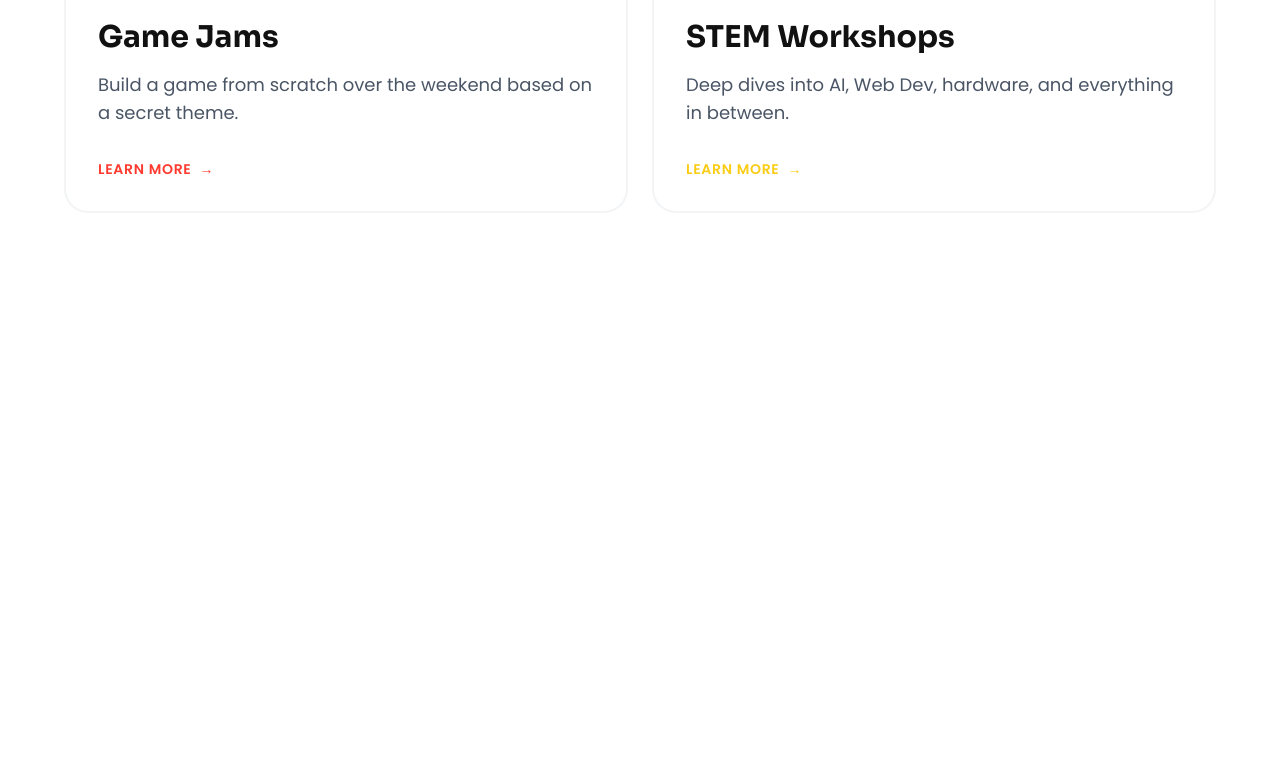
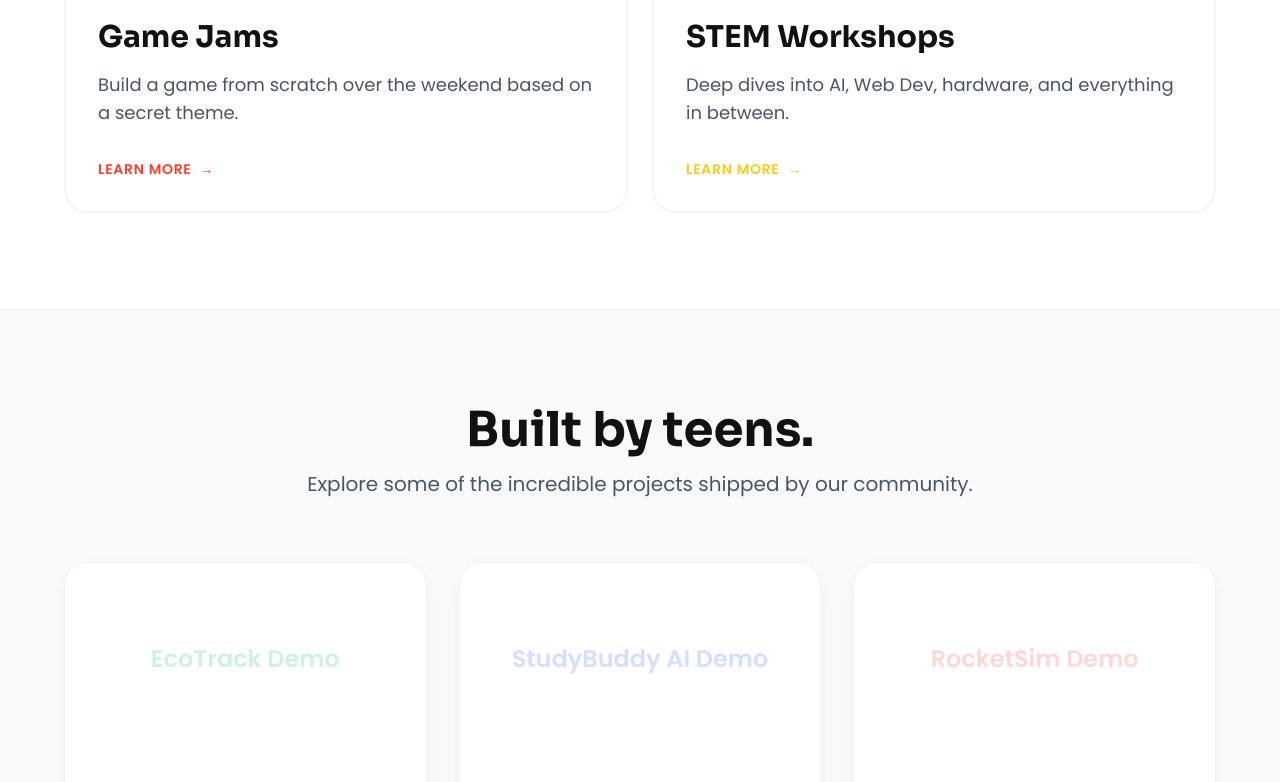
Before and after one commit to Ares006-007/ship-it-teen, a Next.js app: page / in a window 1280 px wide. Shown: the part 2005-2787 px from the top of the page. Before the commit the page ends 2314 px from the top, so only its background shows below. Built offline with nearby package versions, Linux system fonts and the light colour scheme.

Commit message:
feat: implement Projects and Community sections

```diff
--- a/src/app/page.tsx
+++ b/src/app/page.tsx
@@ -1,6 +1,8 @@
 import { Hero } from "@/components/Hero";
 import { About } from "@/components/About";
 import { Programs } from "@/components/Programs";
+import { Projects } from "@/components/Projects";
+import { Community } from "@/components/Community";
 
 export default function Home() {
   return (
@@ -8,6 +10,8 @@ export default function Home() {
       <Hero />
       <About />
       <Programs />
+      <Projects />
+      <Community />
     </main>
   );
 }
--- /dev/null
+++ b/src/components/Community.tsx
@@ -0,0 +1,68 @@
+"use client";
+
+import { motion } from "framer-motion";
+import { RevealWrapper, RevealItem } from "./RevealWrapper";
+import { MessageSquareQuote } from "lucide-react";
+
+const testimonials = [
+  {
+    quote: "I used to just watch coding tutorials. ShipIt pushed me to actually build something real. Last month, our team won a hackathon!",
+    author: "Jessica, 16",
+    role: "Built EcoTrack",
+    color: "var(--color-shipit-blue)"
+  },
+  {
+    quote: "The mentorship here is insane. I got paired with a senior dev who helped me debug my AI model for three hours.",
+    author: "Marcus, 17",
+    role: "Built StudyBuddy",
+    color: "var(--color-shipit-red)"
+  },
+  {
+    quote: "It's not just about code, it's about the people. I've found my co-founders and my best friends here.",
+    author: "Leo, 15",
+    role: "Hardware Hacker",
+    color: "var(--color-shipit-yellow)"
+  }
+];
+
+export function Community() {
+  return (
+    <section className="py-24 px-4 overflow-hidden relative">
+      <div className="max-w-6xl mx-auto">
+        <RevealWrapper className="mb-16 flex flex-col md:flex-row md:items-end justify-between gap-6">
+          <div>
+            <h2 className="text-4xl md:text-5xl font-bold mb-4">The Wall of Love.</h2>
+            <p className="text-xl text-gray-600 max-w-lg">Don't just take our word for it. Here's what our community members have to say.</p>
+          </div>
+          <div className="interactive px-6 py-3 bg-black text-white font-semibold rounded-full cursor-pointer hover:scale-105 transition-transform inline-flex">
+            Read all stories →
+          </div>
+        </RevealWrapper>
+
+        <RevealWrapper staggerChildren delay={0.1} className="grid grid-cols-1 md:grid-cols-3 gap-6">
+          {testimonials.map((t, i) => (
+            <RevealItem key={i}>
+              <div className="bg-white p-8 rounded-3xl border border-gray-100 shadow-xl shadow-gray-200/40 relative">
+                <MessageSquareQuote
+                  className="absolute top-6 right-6 w-12 h-12 opacity-10"
+                  style={{ color: t.color }}
+                />
+                <p className="text-lg text-gray-700 italic mb-8 relative z-10 font-medium">"{t.quote}"</p>
+
+                <div className="flex items-center gap-4">
+                  <div className="w-12 h-12 rounded-full bg-gray-200 flex items-center justify-center font-bold text-lg" style={{ color: t.color, backgroundColor: `${t.color}20` }}>
+                    {t.author.charAt(0)}
+                  </div>
+                  <div>
+                    <h4 className="font-bold text-gray-900">{t.author}</h4>
+                    <p className="text-sm text-gray-500">{t.role}</p>
+                  </div>
+                </div>
+              </div>
+            </RevealItem>
+          ))}
+        </RevealWrapper>
+      </div>
+    </section>
+  );
+}
--- /dev/null
+++ b/src/components/Projects.tsx
@@ -0,0 +1,82 @@
+"use client";
+
+import { motion } from "framer-motion";
+import { RevealWrapper, RevealItem } from "./RevealWrapper";
+
+const projects = [
+  {
+    title: "EcoTrack",
+    builders: "Sarah J. & Mike T.",
+    stack: ["Next.js", "Firebase", "Tailwind"],
+    description: "An AI-powered carbon footprint tracker for high school students.",
+    color: "var(--color-shipit-green)"
+  },
+  {
+    title: "StudyBuddy AI",
+    builders: "Alex C.",
+    stack: ["React", "Python", "OpenAI"],
+    description: "Generates custom quizzes from lecture notes instantly.",
+    color: "var(--color-shipit-blue)"
+  },
+  {
+    title: "RocketSim",
+    builders: "David W. & Team",
+    stack: ["Three.js", "WebGL", "TypeScript"],
+    description: "A physics-accurate orbital mechanics simulator running in the browser.",
+    color: "var(--color-shipit-red)"
+  }
+];
+
+export function Projects() {
+  return (
+    <section className="py-24 px-4 bg-gray-50 border-y border-gray-100">
+      <div className="max-w-6xl mx-auto">
+        <RevealWrapper className="mb-16 text-center">
+          <h2 className="text-4xl md:text-5xl font-bold mb-4">Built by teens.</h2>
+          <p className="text-xl text-gray-600">Explore some of the incredible projects shipped by our community.</p>
+        </RevealWrapper>
+
+        <RevealWrapper staggerChildren delay={0.1} className="grid grid-cols-1 md:grid-cols-2 lg:grid-cols-3 gap-8">
+          {projects.map((project, i) => (
+            <RevealItem key={i}>
+              <motion.div
+                whileHover={{ y: -10 }}
+                className="interactive group bg-white rounded-3xl overflow-hidden shadow-lg shadow-gray-200/50 border border-gray-100 flex flex-col h-full cursor-none"
+              >
+                {/* Image Placeholder */}
+                <div
+                  className="h-48 w-full bg-gray-100 relative overflow-hidden"
+                  style={{ backgroundColor: `${project.color}15` }}
+                >
+                  <div className="absolute inset-0 flex items-center justify-center font-bold text-2xl opacity-20" style={{ color: project.color }}>
+                    {project.title} Demo
+                  </div>
+                  {/* Hover reveal overlay */}
+                  <div className="absolute inset-0 bg-black/60 flex items-center justify-center opacity-0 group-hover:opacity-100 transition-opacity duration-300">
+                    <span className="px-6 py-2 bg-white text-black font-semibold rounded-full transform translate-y-4 group-hover:translate-y-0 transition-all duration-300">
+                      View Project
+                    </span>
+                  </div>
+                </div>
+
+                <div className="p-6 flex flex-col flex-grow">
+                  <h3 className="text-2xl font-bold mb-2">{project.title}</h3>
+                  <p className="text-gray-500 text-sm mb-4">By {project.builders}</p>
+                  <p className="text-gray-700 mb-6 flex-grow">{project.description}</p>
+
+                  <div className="flex flex-wrap gap-2 mt-auto">
+                    {project.stack.map(tech => (
+                      <span key={tech} className="px-3 py-1 bg-gray-100 text-gray-600 rounded-full text-xs font-semibold">
+                        {tech}
+                      </span>
+                    ))}
+                  </div>
+                </div>
+              </motion.div>
+            </RevealItem>
+          ))}
+        </RevealWrapper>
+      </div>
+    </section>
+  );
+}
```
Also changed, not shown: 1 other file (tests, documents, lock files or other folders).
